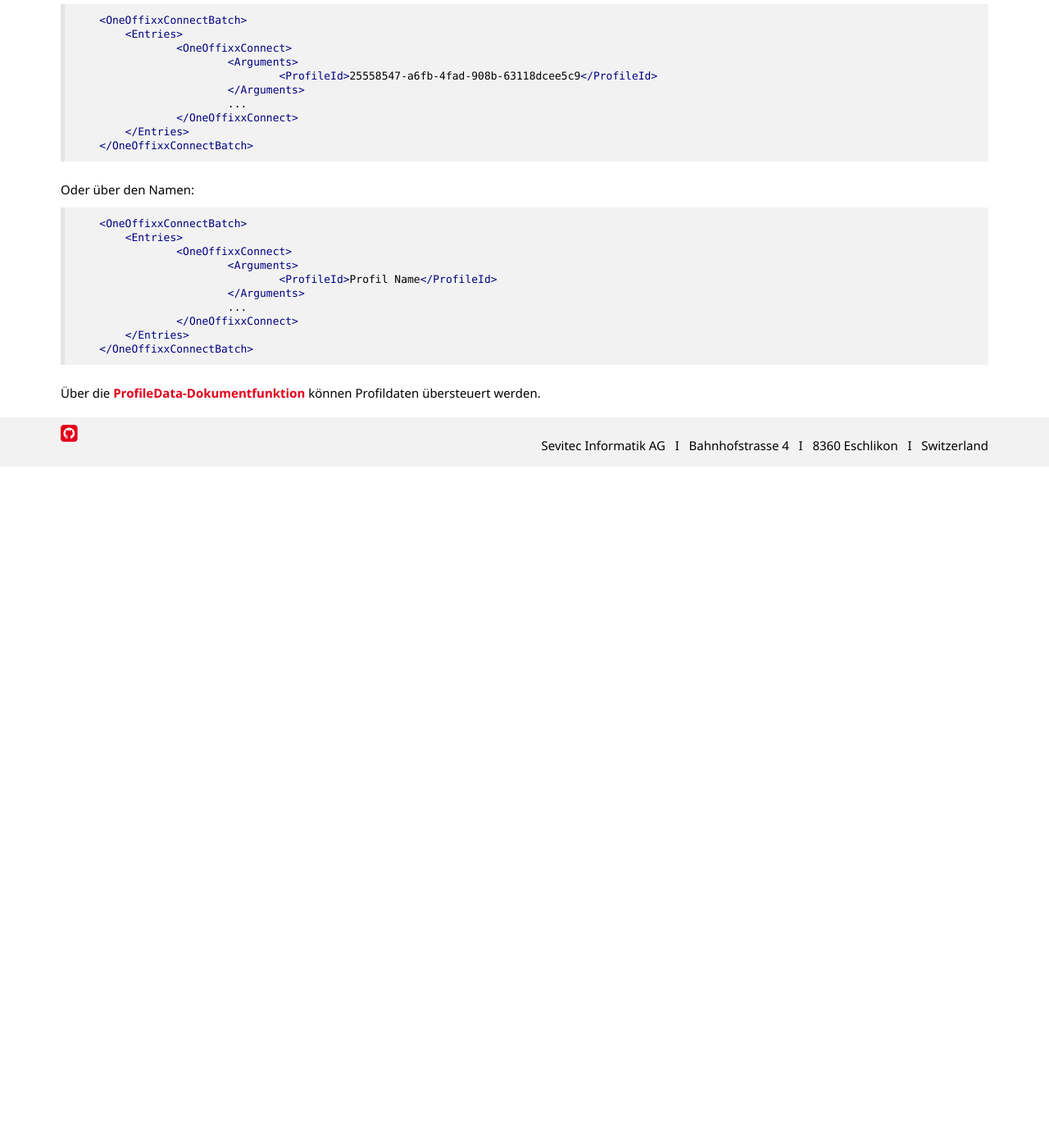
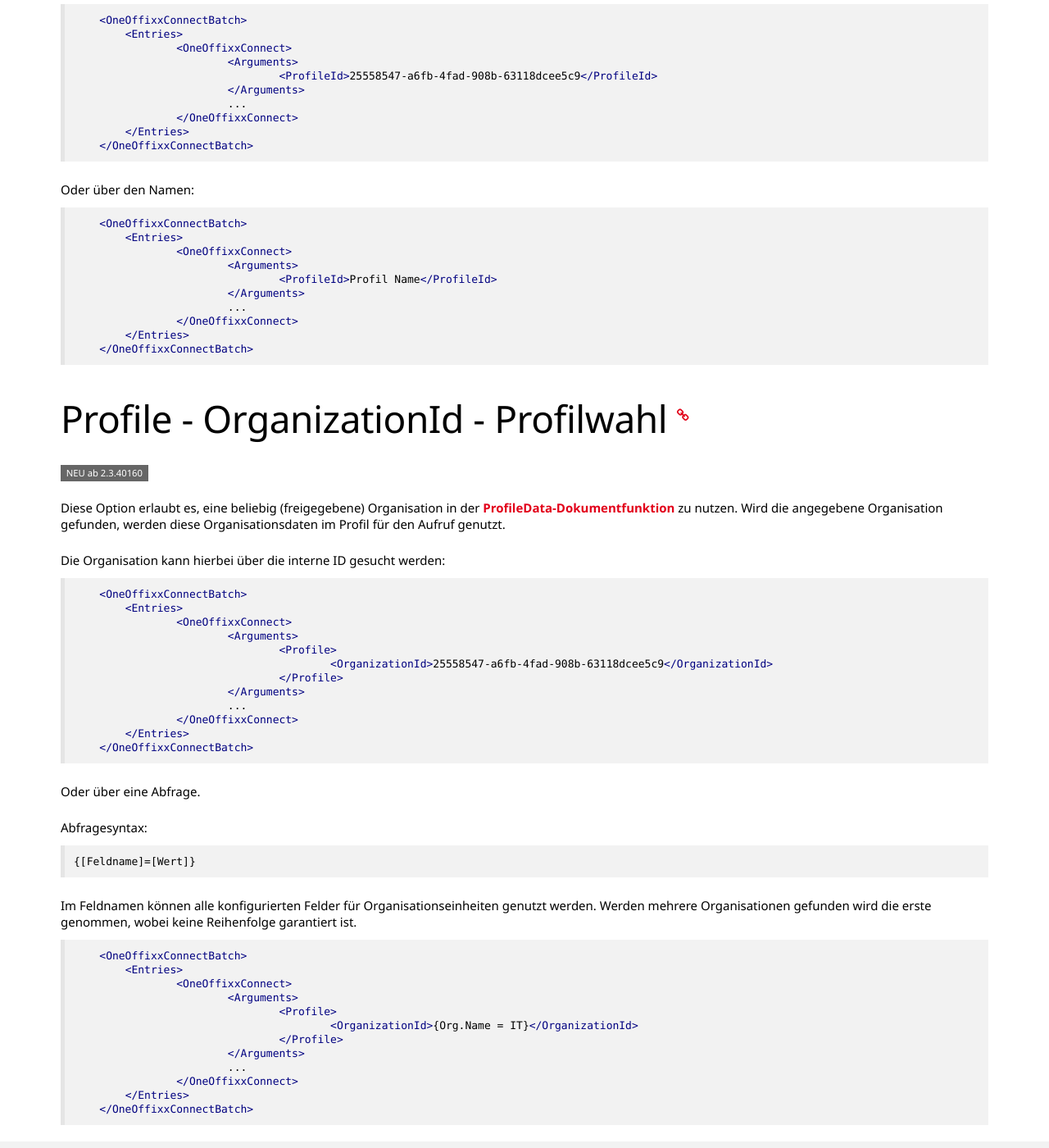
Before and after one commit to primesoft-group/oneoffixx-docs, a Jekyll site: the page built from _pages/connect/de/connect-arguments.md, in a window 1280 px wide and 1400 px high, scrolled down 2919 px. Shown: the whole window at 82% size. Built offline with Jekyll 4.4.1, drawn with Linux system fonts in a browser that asks for light colours; nearby versions of some CDN libraries; some web fonts are replaced; before the commit the page ends 3488 px from its top, so only the background shows below that.

Commit message:
organizationid / profile update

````diff
--- a/_pages/connect/de/connect-arguments.md
+++ b/_pages/connect/de/connect-arguments.md
@@ -128,4 +128,49 @@ Oder über den Namen:
     </OneOffixxConnectBatch>
 ```
 
-Über die [__ProfileData-Dokumentfunktion__]({{ site.baseurl }}/connect/de/functions/profiledata/) können Profildaten übersteuert werden.
+## Profile - OrganizationId - Profilwahl {% include anchor.html name="profile" %}
+
+<span class="label label-info">NEU ab 2.3.40160</span>
+
+Diese Option erlaubt es, eine beliebig (freigegebene) Organisation in der  [__ProfileData-Dokumentfunktion__]({{ site.baseurl }}/connect/de/functions/profiledata/) zu nutzen.
+Wird die angegebene Organisation gefunden, werden diese Organisationsdaten im Profil für den Aufruf genutzt.
+
+Die Organisation kann hierbei über die interne ID gesucht werden:
+
+```xml
+    <OneOffixxConnectBatch>
+    	<Entries>
+    		<OneOffixxConnect>
+    			<Arguments>
+    				<Profile>
+					<OrganizationId>25558547-a6fb-4fad-908b-63118dcee5c9</OrganizationId>
+				</Profile>
+    			</Arguments>
+    			...
+    		</OneOffixxConnect>
+    	</Entries>
+    </OneOffixxConnectBatch>
+```
+
+Oder über eine Abfrage.
+
+Abfragesyntax:
+
+    {[Feldname]=[Wert]}
+
+Im Feldnamen können alle konfigurierten Felder für Organisationseinheiten genutzt werden. Werden mehrere Organisationen gefunden wird die erste genommen, wobei keine Reihenfolge garantiert ist.
+
+```xml
+    <OneOffixxConnectBatch>
+    	<Entries>
+    		<OneOffixxConnect>
+    			<Arguments>
+    				<Profile>
+					<OrganizationId>{Org.Name = IT}</OrganizationId>
+				</Profile>
+    			</Arguments>
+    			...
+    		</OneOffixxConnect>
+    	</Entries>
+    </OneOffixxConnectBatch>
+```
````
